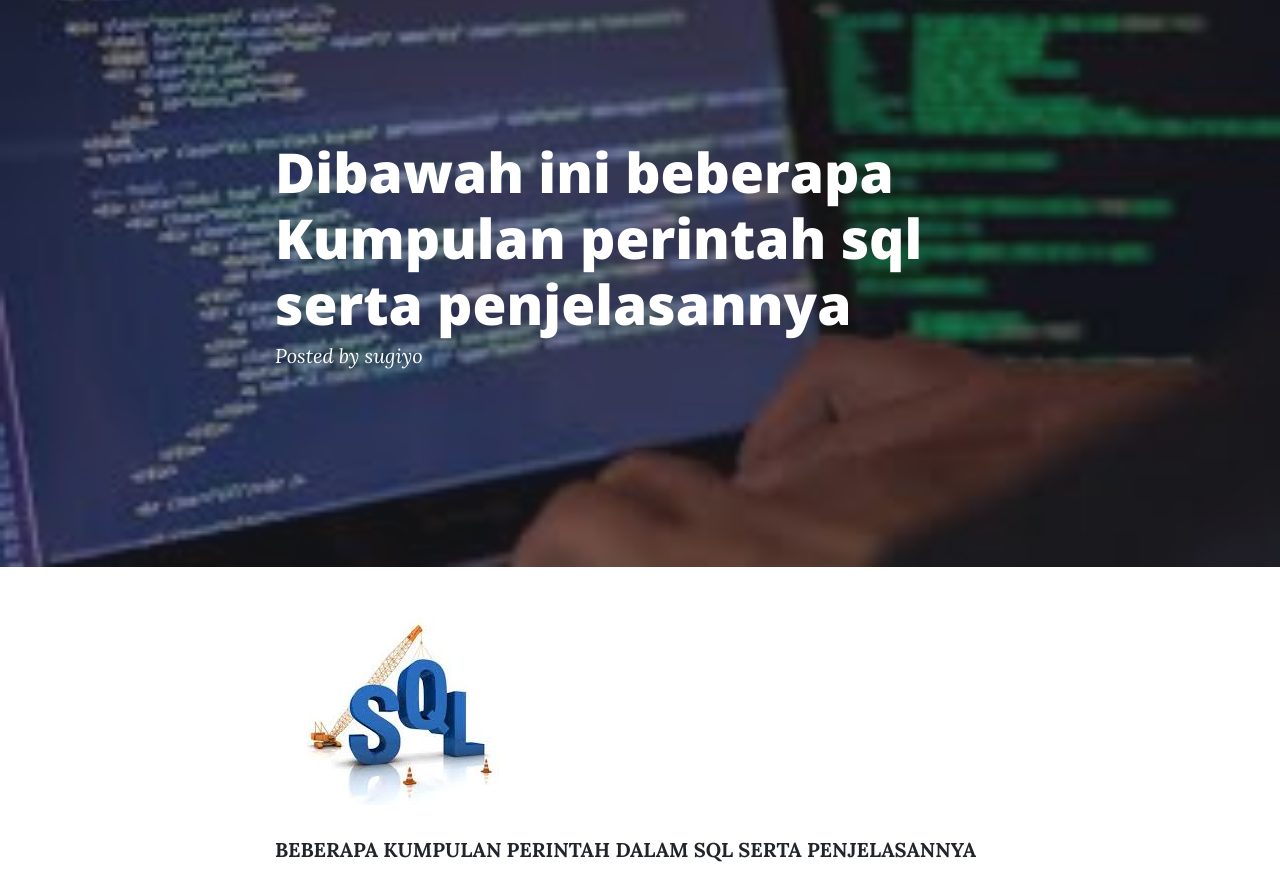
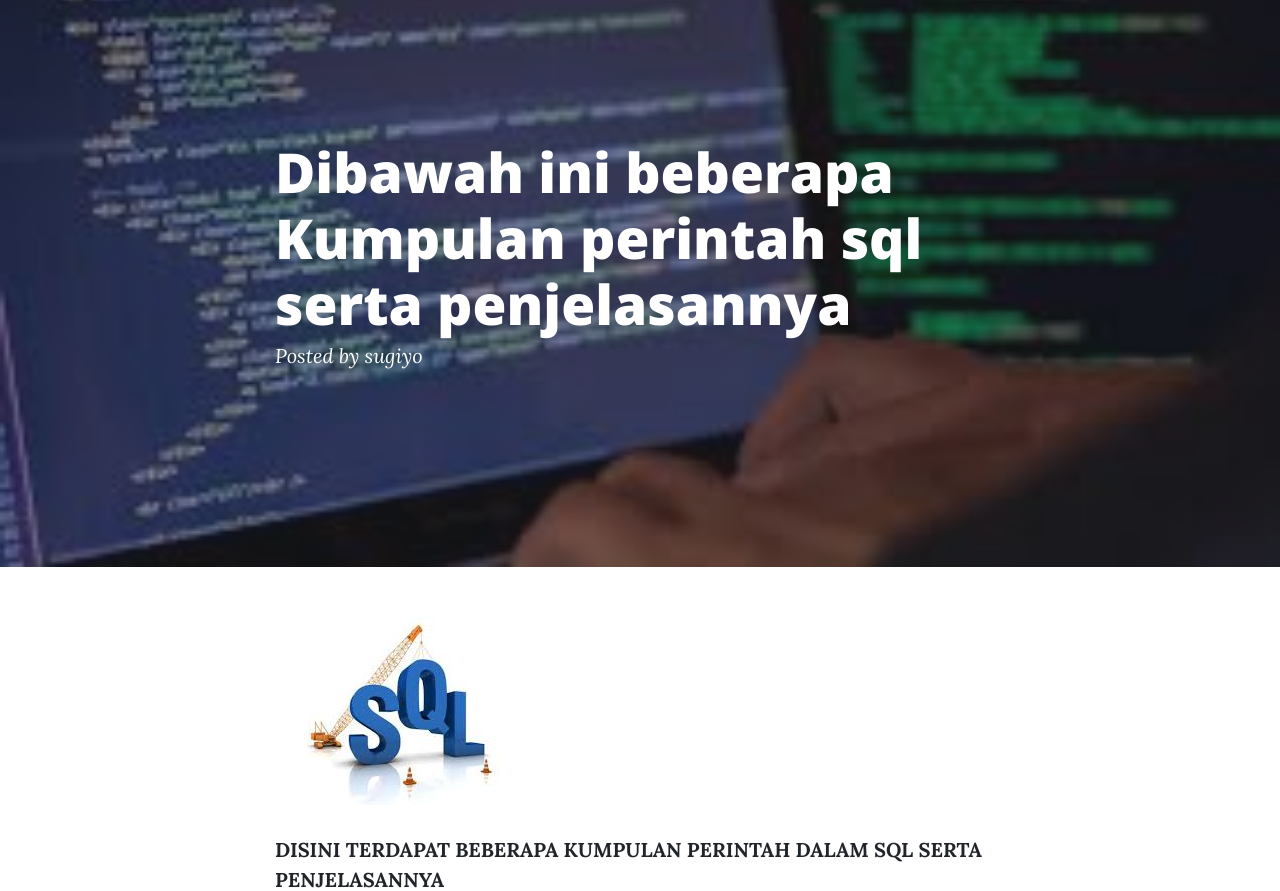
Before and after one commit to L200170002/L200170002.github.io, a website: page database/sql.html in a window 1280 px wide. Shown: the part 61-952 px from the top of the page. Drawn offline with nearby package versions, Linux system fonts and the light colour scheme.

Commit message:
Update sql.html

```diff
--- a/database/sql.html
+++ b/database/sql.html
@@ -68,7 +68,8 @@
       <div class="row">
         <div class="col-lg-8 col-md-10 mx-auto">
             <img class="img-fluid" src="img/sql.png" alt="">
-          <p><b>BEBERAPA KUMPULAN PERINTAH DALAM SQL SERTA PENJELASANNYA</b>	</br></br>
+          <p><b>DISINI TERDAPAT BEBERAPA KUMPULAN PERINTAH DALAM SQL SERTA PENJELASANNYA </br>
+  Silahkan dibaca jika konten kurang lengkap mohon maaf</b>	</br></br>
 </p>
 <p>Berikut ini beberapa daftar Perintah SQL:</br></br>
 </p>
```
